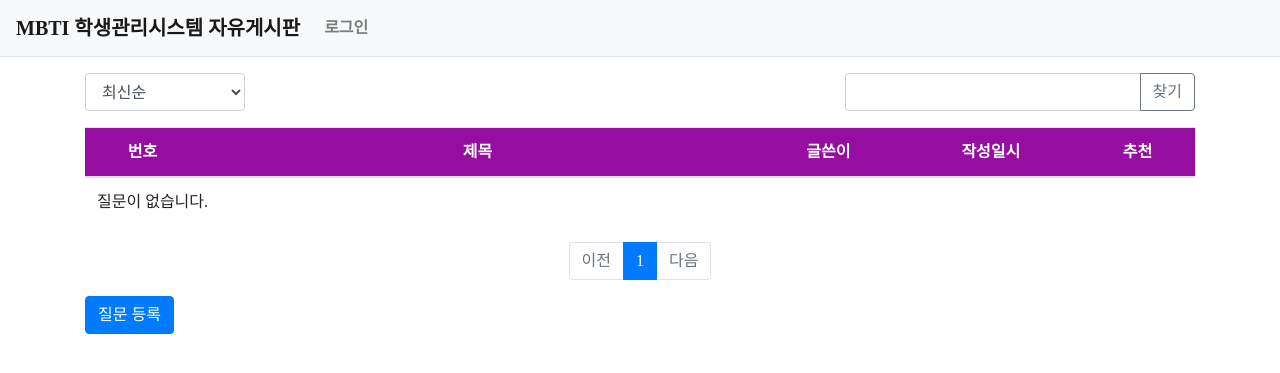
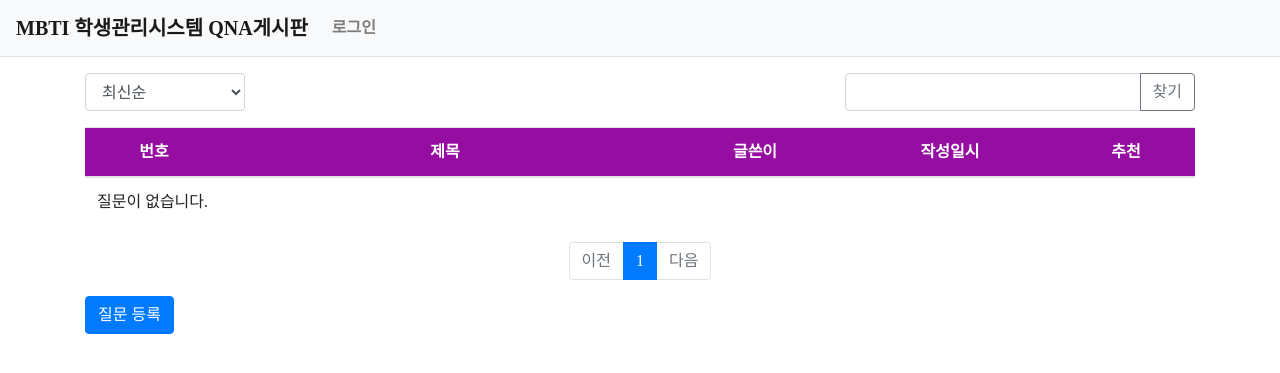
Before and after one commit to seongwoojang/pybo, a Django app: page / in a window 1280 px wide. Shown: the top 373 px of the page. Run offline with Django 3.2, Linux system fonts and the light colour scheme; data that the repository does not hold is empty; parts of the project's set-up code (start-up, migrations or seed data) failed here and were passed over; some libraries are stand-ins or nearby versions.

Commit message:
프로젝트 게시판 수정

```diff
--- a/static/style.css
+++ b/static/style.css
@@ -1,4 +1,5 @@
 .comment {
     border-top:dotted 1px #ddd;
-    font-size:0.7em;
+    font-size:o.7em;
 }
+}
--- a/templates/base.html
+++ b/templates/base.html
@@ -9,8 +9,13 @@
     <link rel="stylesheet" type="text/css" href="{% static 'bootstrap.min.css' %}">
     <!-- pybo CSS -->
     <link rel="stylesheet" type="text/css" href="{% static 'style.css' %}">
-    <title>파이보</title>
+    <title>MBTI 학생관리시스템</title>
 </head>
+<style>
+    * {
+    font-family: "Times New Roman"
+    }
+</style>
 <body>
 {% include "navbar.html" %}
 <!-- 기본 템플릿 안에 삽입될 내용 Start -->
--- a/templates/navbar.html
+++ b/templates/navbar.html
@@ -1,9 +1,12 @@
 <!-- 네비게이션바 -->
 <style>
     nav a { font-weight: bold;}
+    * {
+    font-family: "Times New Roman"
+    }
 </style>
 <nav class="navbar navbar-expand-lg navbar-light bg-light border-bottom">
-    <a class="navbar-brand" href="{% url 'pybo:index' %}">MBTI 학생관리시스템 자유게시판</a>
+    <a class="navbar-brand" href="{% url 'pybo:index' %}">MBTI 학생관리시스템 QNA게시판</a>
     <button class="navbar-toggler" type="button" data-toggle="collapse"
             data-target="#navbarNav" aria-controls="navbarNav"
             aria-expanded="false" aria-label="Toggle navigation">
--- a/templates/pybo/answer_form.html
+++ b/templates/pybo/answer_form.html
@@ -1,6 +1,11 @@
 {% extends 'base.html' %}
 
 {% block content %}
+<style>
+    * {
+    font-family: "Times New Roman"
+    }
+</style>
 <div class="container my-3">
     <form method="post" class="post-form">
         {% csrf_token %}
--- a/templates/pybo/comment_form.html
+++ b/templates/pybo/comment_form.html
@@ -1,5 +1,10 @@
 {% extends 'base.html' %}
 {% block content %}
+<style>
+    * {
+    font-family: "Times New Roman"
+    }
+</style>
 <div class="container my-3">
     <h5 class="border-bottom pb-2">댓글 등록</h5>
     <form method="post" class="post-form my-3">
--- a/templates/pybo/question_detail.html
+++ b/templates/pybo/question_detail.html
@@ -1,6 +1,11 @@
 {% extends 'base.html' %}
 {% load pybo_filter %}
 {% block content %}
+<style>
+    * {
+    font-family: "Times New Roman"
+    }
+</style>
 <div class="container my-3">
     <!-- 사용자오류 표시 -->
     {% if messages %}
--- a/templates/pybo/question_form.html
+++ b/templates/pybo/question_form.html
@@ -1,6 +1,11 @@
 {% extends 'base.html' %}
 
 {% block content %}
+<style>
+    * {
+    font-family: "Times New Roman"
+    }
+</style>
 <div class="container">
     <h5 class="my-3 border-bottom pb-2">질문 등록</h5>
     <form method="post" class="post-form my-3">
--- a/templates/pybo/question_list.html
+++ b/templates/pybo/question_list.html
@@ -30,7 +30,7 @@
     color: #ffffff;
     }
     * {
-    font-family: "Times New Roman"
+    font-family: "Times New Roman";
     }
     a {
     background-color: #950da1;
@@ -65,7 +65,7 @@
         <thead>
         <tr class="text-center" >
             <th>번호</th>
-            <th style="width:50%">제목</th>
+            <th style="width:40%">제목</th>
             <th>글쓴이</th>
             <th>작성일시</th>
             <th>추천</th>
```
